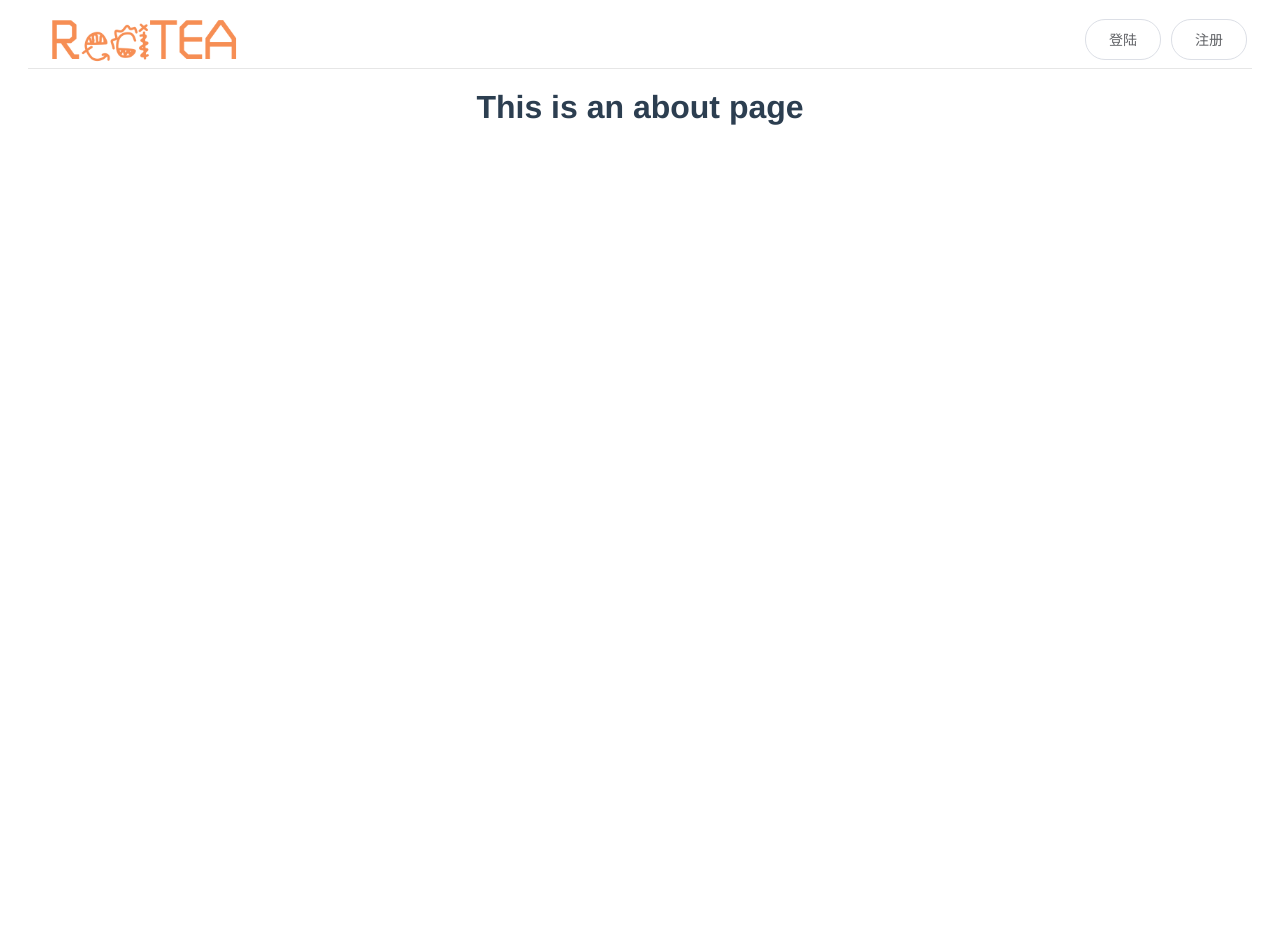
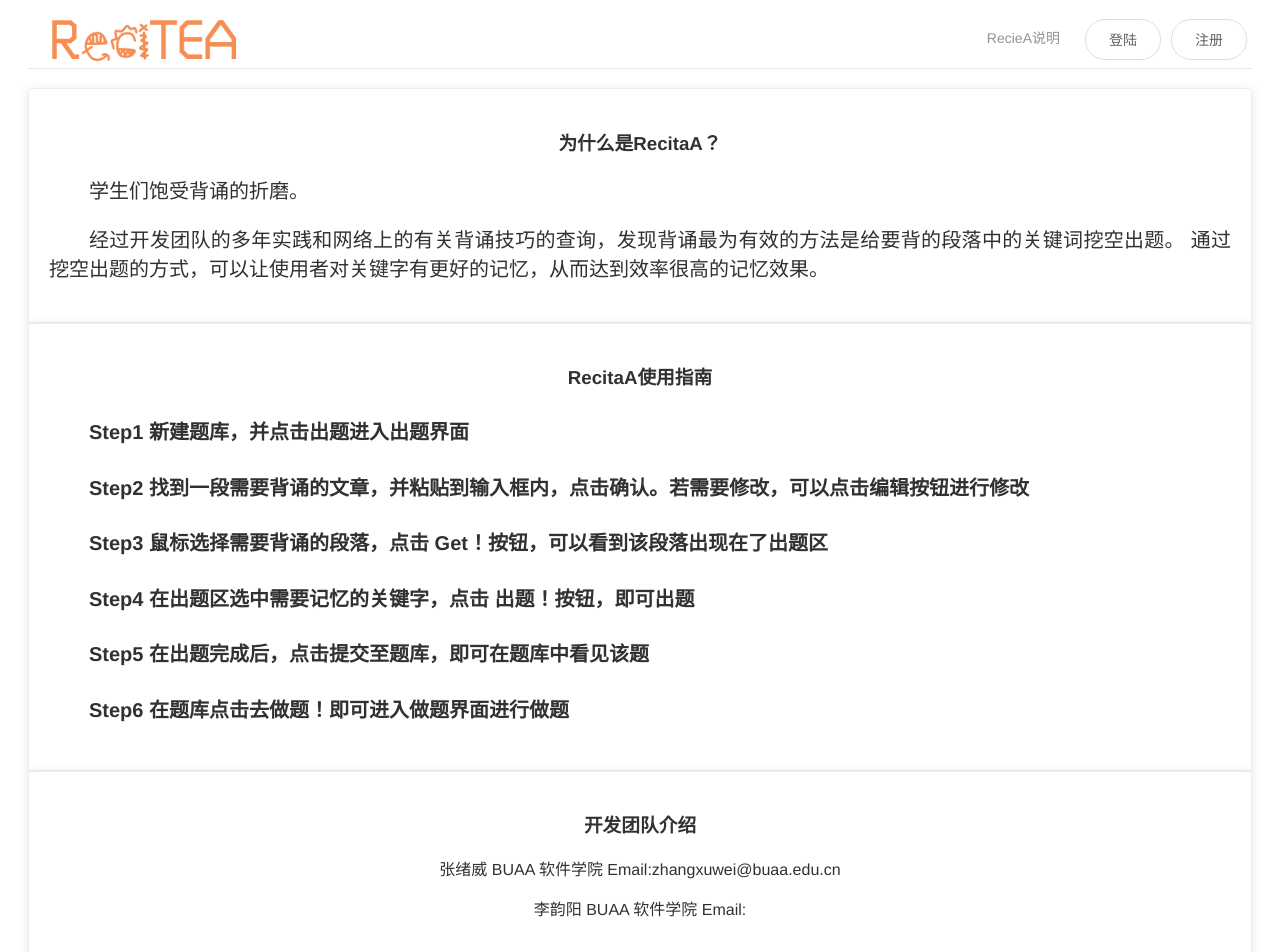
Before and after one commit to xuwei-zhang/recitea, a Vue app: page /#/about in a window 1280 px wide. Shown: the top 952 px of the page. Before the commit the page ends 800 px from the top, so only its background shows below. Built offline with nearby package versions, Linux system fonts and the light colour scheme; sample sign-in values are in the browser's storage.

Commit message:
Add 介绍页面 in About.vue

```diff
--- a/src/App.vue
+++ b/src/App.vue
@@ -25,6 +25,9 @@
         </el-menu-item>
         <el-menu-item v-show="islogin" index="2" style="float: right" @click="goEditText">
           文字导入
+        </el-menu-item>
+        <el-menu-item index="3" style="float: right" @click="goAbout">
+          RecieA说明
         </el-menu-item>
 
       </el-menu>
@@ -94,6 +97,9 @@ export default {
       this.islogin = false
       alert("注销成功")
       this.$router.push('/home')
+    },
+    goAbout(){
+      this.$router.push('/about')
     }
   },
   mounted(){
--- /dev/null
+++ b/src/components/About.vue
@@ -0,0 +1,42 @@
+<template>
+  <el-container>
+    <el-main>
+      <el-card>
+        <h3>为什么是RecitaA？</h3>
+        <div style="font-size: 20px;text-align: justify;text-indent:2em">
+          <p>学生们饱受背诵的折磨。</p>
+          <p>
+            经过开发团队的多年实践和网络上的有关背诵技巧的查询，发现背诵最为有效的方法是给要背的段落中的关键词挖空出题。
+            通过挖空出题的方式，可以让使用者对关键字有更好的记忆，从而达到效率很高的记忆效果。
+          </p>
+        </div>
+      </el-card>
+      <el-card>
+        <h3>RecitaA使用指南</h3>
+        <div style="font-size: 20px;text-align: justify;text-indent:2em">
+          <h4> Step1 新建题库，并点击出题进入出题界面</h4>
+          <h4> Step2 找到一段需要背诵的文章，并粘贴到输入框内，点击确认。若需要修改，可以点击编辑按钮进行修改</h4>
+          <h4> Step3 鼠标选择需要背诵的段落，点击 Get！按钮，可以看到该段落出现在了出题区</h4>
+          <h4> Step4 在出题区选中需要记忆的关键字，点击 出题！按钮，即可出题 </h4>
+          <h4> Step5 在出题完成后，点击提交至题库，即可在题库中看见该题</h4>
+          <h4> Step6 在题库点击去做题！即可进入做题界面进行做题</h4>
+        </div>
+      </el-card>
+      <el-card>
+        <h3>开发团队介绍</h3>
+        <p> 张绪威 BUAA 软件学院 Email:zhangxuwei@buaa.edu.cn</p>
+        <p> 李韵阳 BUAA 软件学院 Email:</p>
+      </el-card>
+    </el-main>
+  </el-container>
+</template>
+
+<script>
+export default {
+  name: "About"
+}
+</script>
+
+<style scoped>
+
+</style>
--- a/src/router/index.js
+++ b/src/router/index.js
@@ -6,10 +6,15 @@ import Home from "../components/Home"
 import EditText from "../components/EditText";
 import ProjectList from "../components/ProjectList";
 import Quiz from "../components/Quiz";
+import About from "../components/About";
 
 Vue.use(VueRouter)
 
 const routes = [
+  {
+    path: '/',
+    redirect : '/home'
+  },
   {
     path: '/home',
     name: 'Home',
@@ -46,7 +51,7 @@ const routes = [
     // route level code-splitting
     // this generates a separate chunk (about.[hash].js) for this route
     // which is lazy-loaded when the route is visited.
-    component: () => import(/* webpackChunkName: "about" */ '../views/About.vue')
+    component: About
   }
 ]
 
```
